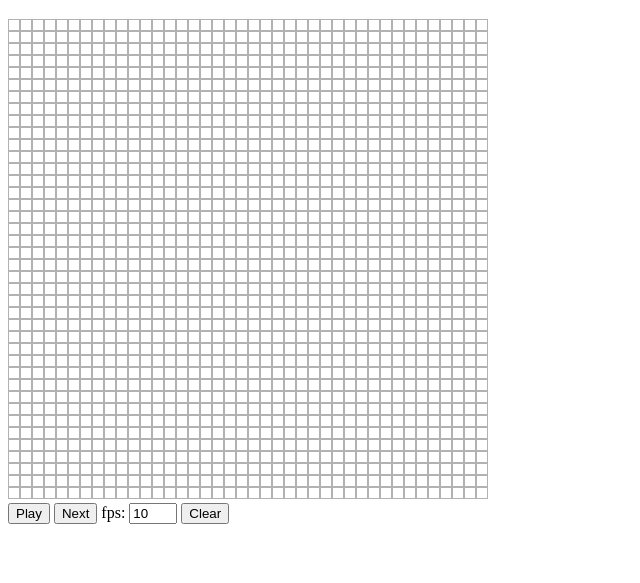
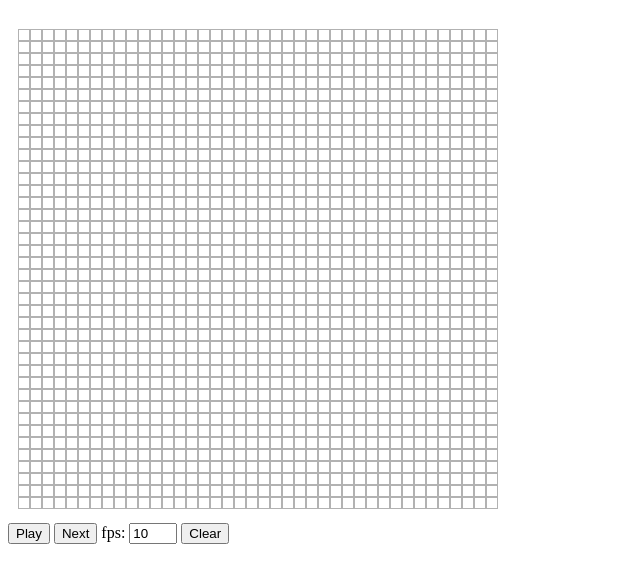
Before and after one commit to metteurenscene/gameOfLifeGL, a plain HTML site: page gameOfLifeGL.html in a window 1280 px wide. Shown: the part 61-644 px from the top of the page, without its empty margins (0-640 px from the left). Drawn offline with Linux system fonts and the light colour scheme.

Commit message:
flexible grid location within canvas

```diff
--- a/gameOfLifeGL.html
+++ b/gameOfLifeGL.html
@@ -12,7 +12,7 @@
   </head>
   <body>
     <h1>Game of Life GL</h1>
-    <canvas id="gl-canvas" width="480" height="480"></canvas>
+    <canvas id="gl-canvas" width="500" height="500"></canvas>
     <div>
       <button id="playButton">Play</button>
       <button id="nextButton">Next</button>
--- a/gameOfLifeGL.js
+++ b/gameOfLifeGL.js
@@ -28,12 +28,20 @@
     };
 
     let gridConfig = new Grid();
+    const gridGeometry = {
+      x: 10,
+      y: 10,
+      width: gridConfig.size[0] * (gridConfig.elementSize[0] + 2 * gridConfig.lineSize[0]),
+      height: gridConfig.size[1] * (gridConfig.elementSize[1] + 2 * gridConfig.lineSize[1]),
+      cellwidth: gridConfig.elementSize[0] + 2 * gridConfig.lineSize[0],
+      cellheight: gridConfig.elementSize[1] + 2 * gridConfig.lineSize[1],
+    };
 
     //
     // Setup WebGL
     //
 
-    // Initialise the GL context
+    // initialise the GL context
     const gl = canvas.getContext('webgl2');
 
     if (gl === null) {
@@ -52,12 +60,14 @@
     in vec4 a_position;
     in vec2 a_texCoord;
 
+    uniform mat4 u_matrix;
+
     // varying, passed to the fragment shader
-    out vec2 v_texCoord;
+    out vec2 v_gridCoord;
 
     void main() {
-      gl_Position = a_position;
-      v_texCoord = a_texCoord;
+      gl_Position = u_matrix * a_position;
+      v_gridCoord = a_texCoord;
     }
     `;
 
@@ -68,18 +78,19 @@
     // the grid texture
     uniform sampler2D u_grid;
 
+    uniform vec2 u_gridSize;
     uniform ivec2 u_elemSize;
     uniform ivec2 u_lineSize;
     uniform float u_colour[16];
 
-    in vec2 v_texCoord;
+    in vec2 v_gridCoord;
 
     // the colour output of the fragment shader
     out vec4 outColour;
 
     void main() {
       // convert fragment xy coordinates to int
-      ivec2 fragCoord = ivec2(gl_FragCoord.xy);
+      ivec2 fragCoord = ivec2(v_gridCoord * u_gridSize);
 
       ivec2 segmentSize = u_elemSize + 2 * u_lineSize;  // lineSize pixels on either side
       ivec2 rowsCols = fragCoord / segmentSize;         // which grid row/col are we in?
@@ -89,7 +100,7 @@
         ivec2(max(inSegmentPos.x, 1), max(inSegmentPos.y, 1));  // grid pixel or line pixel
 
       // the cell value
-      int cellvalue = int(texture(u_grid, v_texCoord).x);
+      int cellvalue = int(texture(u_grid, v_gridCoord).x);
       int colourbase = (min(pixelType.x, pixelType.y) + 2 * cellvalue) * 4;
 
       outColour = vec4(u_colour[colourbase + 0],
@@ -109,7 +120,9 @@
     const positionAttribLocation = gl.getAttribLocation(program, 'a_position');
     const texCoordAttribLocation = gl.getAttribLocation(program, 'a_texCoord');
     // look up uniforms
+    const matrixUniformLocation = gl.getUniformLocation(program, 'u_matrix');
     const gridUniformLocation = gl.getUniformLocation(program, 'u_grid');
+    const gridSizeUnifLocation = gl.getUniformLocation(program, 'u_gridSize');
     const elemSizeUnifLocation = gl.getUniformLocation(program, 'u_elemSize');
     const lineSizeUnifLocation = gl.getUniformLocation(program, 'u_lineSize');
     const colourUniformLocation = gl.getUniformLocation(program, 'u_colour');
@@ -180,14 +193,30 @@
                                                srcType,
                                                grid);
 
-    const gridPositions = [ -1, -1, 0, 1, -1, 0, -1, 1, 0,
-                            -1,  1, 0, 1, -1, 0,  1, 1, 0 ];
+    const gridx2 = gridGeometry.x + gridGeometry.width;
+    const gridy2 = gridGeometry.y + gridGeometry.height;
+    const gridPositions = [ gridGeometry.x, gridGeometry.y, 0,
+                            gridx2, gridGeometry.y, 0,
+                            gridGeometry.x, gridy2, 0,
+                            gridGeometry.x,  gridy2, 0,
+                            gridx2, gridGeometry.y, 0,
+                            gridx2, gridy2, 0 ];
 
     const gridTexCoords = [ 0.0, 1.0, 1.0, 1.0, 0.0, 0.0,
                             0.0, 0.0, 1.0, 1.0, 1.0, 0.0 ];
 
+    const projectionMatrix = [
+      2 / canvas.width, 0, 0, 0,
+      0, 2 / canvas.height, 0, 0,
+      0, 0, 0, 0,
+      -1, -1, 0, 1,
+    ];
+
     gl.useProgram(program);
     gl.uniform1i(gridUniformLocation, 0);       // we are using texture unit 0
+    gl.uniformMatrix4fv(matrixUniformLocation, false, projectionMatrix);
+    gl.uniform2fv(gridSizeUnifLocation,
+                  new Float32Array([gridGeometry.width, gridGeometry.height]));
     gl.uniform2iv(elemSizeUnifLocation, new Int32Array(gridConfig.elementSize));
     gl.uniform2iv(lineSizeUnifLocation, new Int32Array(gridConfig.lineSize));
     gl.uniform1fv(colourUniformLocation, gridConfig.gridColours);
@@ -199,6 +228,20 @@
     /*
      * Grid update
      */
+    const stepVertexSource = `#version 300 es
+
+    // attributes
+    in vec4 a_position;
+    in vec2 a_texCoord;
+
+    // varying, passed to the fragment shader
+    out vec2 v_gridCoord;
+
+    void main() {
+      gl_Position = a_position;
+      v_gridCoord = a_texCoord;
+    }
+    `;
 
     const stepFragmentSource = `#version 300 es
 
@@ -208,7 +251,7 @@
     uniform sampler2D u_input;
     uniform float u_lookup[10];
 
-    in vec2 v_texCoord;
+    in vec2 v_gridCoord;
 
     out vec4 outColour;
 
@@ -217,25 +260,26 @@
       vec2 onePixel = vec2(1) / vec2(textureSize(u_input, 0));
 
       // count neighbours
-      int neighbours = int(texture(u_input, v_texCoord + onePixel * vec2(-1, -1)).x);
-      neighbours += int(texture(u_input, v_texCoord + onePixel * vec2(-1, 0)).x);
-      neighbours += int(texture(u_input, v_texCoord + onePixel * vec2(-1, 1)).x);
-      neighbours += int(texture(u_input, v_texCoord + onePixel * vec2(0, 1)).x);
-      neighbours += int(texture(u_input, v_texCoord + onePixel * vec2(1, 1)).x);
-      neighbours += int(texture(u_input, v_texCoord + onePixel * vec2(1, 0)).x);
-      neighbours += int(texture(u_input, v_texCoord + onePixel * vec2(1, -1)).x);
-      neighbours += int(texture(u_input, v_texCoord + onePixel * vec2(0, -1)).x);
+      int neighbours = int(texture(u_input, v_gridCoord + onePixel * vec2(-1, -1)).x);
+      neighbours += int(texture(u_input, v_gridCoord + onePixel * vec2(-1, 0)).x);
+      neighbours += int(texture(u_input, v_gridCoord + onePixel * vec2(-1, 1)).x);
+      neighbours += int(texture(u_input, v_gridCoord + onePixel * vec2(0, 1)).x);
+      neighbours += int(texture(u_input, v_gridCoord + onePixel * vec2(1, 1)).x);
+      neighbours += int(texture(u_input, v_gridCoord + onePixel * vec2(1, 0)).x);
+      neighbours += int(texture(u_input, v_gridCoord + onePixel * vec2(1, -1)).x);
+      neighbours += int(texture(u_input, v_gridCoord + onePixel * vec2(0, -1)).x);
 
-      int cell = int(texture(u_input, v_texCoord).x);
+      int cell = int(texture(u_input, v_gridCoord).x);
 
       outColour = vec4(u_lookup[min(4, neighbours) * 2 + cell], 0.0, 0.0, 0.0);
     }
     `;
 
     // compile the shader and link
+    const stepVertexShader = compileShader(gl, stepVertexSource, gl.VERTEX_SHADER);
     const stepFragmentShader = compileShader(gl, stepFragmentSource, gl.FRAGMENT_SHADER);
 
-    const stepProgram = linkProgram(gl, vertexShader, stepFragmentShader);
+    const stepProgram = linkProgram(gl, stepVertexShader, stepFragmentShader);
 
     // look up attributes
     const stepPositionAttribLoc = gl.getAttribLocation(stepProgram, 'a_position');
@@ -305,10 +349,13 @@
     const lookup = [ 0.0, 0.0, 0.0, 0.0, 0.0, 1.0, 1.0, 1.0, 0.0, 0.0 ];
     gl.uniform1fv(stepLookupUniformLoc, lookup);
 
+    const stepGridPositions = [ -1, -1, 0, 1, -1, 0, -1, 1, 0,
+                            -1,  1, 0, 1, -1, 0,  1, 1, 0 ];
+
     const stepGridTexCoords = [ 0.0, 0.0, 1.0, 0.0, 0.0, 1.0,
                                 0.0, 1.0, 1.0, 0.0, 1.0, 1.0 ];
 
-    uploadBuffer(stepPositionBuffer, new Float32Array(gridPositions));
+    uploadBuffer(stepPositionBuffer, new Float32Array(stepGridPositions));
     uploadBuffer(stepTexCoordBuffer, new Float32Array(stepGridTexCoords));
 
     /*
@@ -334,7 +381,7 @@
     }
 
     //
-    // Initial draw
+    // initial draw
     //
 
     // clear the canvas
@@ -409,12 +456,20 @@
     const mouseToIndex = (col, row, colour) =>
       (row * gridConfig.size[0] + col) * 4 + colour;
 
+    // OpenGL origin is bottom left, CSS origin is top left
+    const topoffset = canvas.height - gridGeometry.height - gridGeometry.y;
+
     // mouse event handler for manual placement of cells
     canvas.onmouseup = ev => {
-      const col = Math.floor(
-        (ev.clientX - canvas.offsetLeft) / (gridConfig.elementSize[0] + 2 * gridConfig.lineSize[0]));
-      const row = Math.floor(
-        (ev.clientY - canvas.offsetTop) / (gridConfig.elementSize[1] + 2 * gridConfig.lineSize[1]));
+      const mouseX = ev.clientX - canvas.offsetLeft - gridGeometry.x;
+      const mouseY = ev.clientY - canvas.offsetTop - topoffset;
+      if ( mouseX < 0 || mouseX >= gridGeometry.width ||
+           mouseY < 0 || mouseY >= gridGeometry.height )
+        return;
+
+      const col = Math.floor(mouseX / gridGeometry.cellwidth);
+      const row = Math.floor(mouseY / gridGeometry.cellheight);
+
       const index = mouseToIndex(col, row, 0);
 
       if (step > -1) {
```
